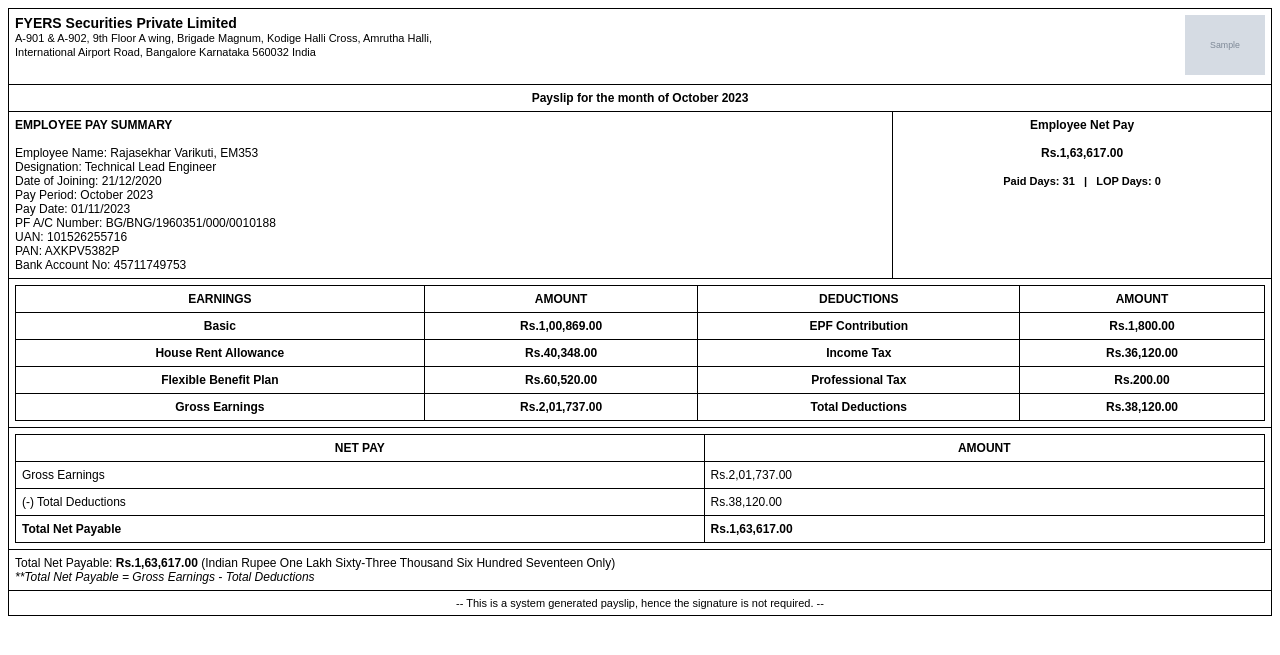
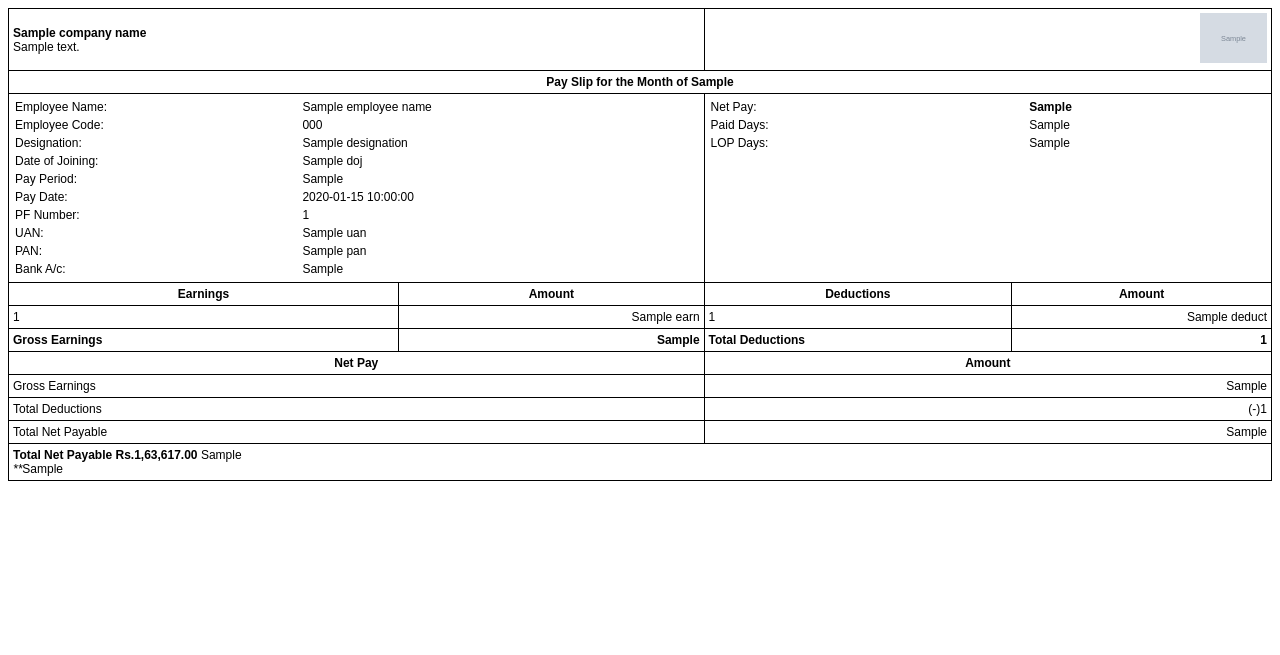
Before and after one commit to SuhanaShaik671/PaySlipPdfProject, a Python web app: template pdfproject/pdfapp/templates/payslip.html in a window 1280 px wide. Shown: the top 655 px of the page. Run offline with Jinja, Linux system fonts and the light colour scheme; the template is opened without the code that fills it: most values are stand-ins (such as "Sample title", 1, 10 or a date in 2020); grey boxes marked "Sample" are stand-in pictures.

Commit message:
Django Payslip Project, Dynamically fecthing the data

```diff
--- a/pdfproject/pdfapp/templates/payslip.html
+++ b/pdfproject/pdfapp/templates/payslip.html
@@ -1,154 +1,111 @@
 <!DOCTYPE html>
 <html>
 <head>
-    <meta charset="utf-8">
-    <title>Payslip</title>
+    <meta charset="UTF-8">
+    <title>Payslip - {{ payslip_month }}</title>
     <style>
-        body {
-            font-family: Arial, sans-serif;
-            font-size: 12px;
-        }
-        table {
-            width: 100%;
-            border-collapse: collapse;
-            border: 1px solid black;
-        }
-        td, th {
-            border: 1px solid black;
-            padding: 6px;
-            vertical-align: top;
-        }
-        .no-border {
-            border: none !important;
-        }
-        .center {
-            text-align: center;
-        }
-        .right {
-            text-align: right;
-        }
-        .bold {
-            font-weight: bold;
-        }
-        .company-name {
-            font-size: 14px;
-            font-weight: bold;
-        }
-        .small {
-            font-size: 11px;
-        }
+        body { font-family: Arial, sans-serif; font-size: 12px; }
+        table { border-collapse: collapse; width: 100%; }
+        .bordered td, .bordered th { border: 1px solid black; padding: 4px; }
+        .no-border td { border: none; padding: 2px; }
+        .center { text-align: center; }
+        .right { text-align: right; }
+        .bold { font-weight: bold; }
+        .logo { max-height: 50px; }
     </style>
 </head>
 <body>
 
-<table>
-    <!-- Row 1: Company name, address, logo -->
+<table class="bordered">
+    <!-- Company header -->
     <tr>
-        <td class="no-border">
-            <span class="company-name">FYERS Securities Private Limited</span><br>
-            <span class="small">
-                A-901 & A-902, 9th Floor A wing, Brigade Magnum, Kodige Halli Cross, Amrutha Halli,<br>
-                International Airport Road, Bangalore Karnataka 560032 India
-            </span>
+        <td colspan="2">
+            <div class="bold">{{ company_name }}</div>
+            <div>{{ company_address }}</div>
         </td>
-        <td class="no-border right">
-            <img src="{{ logo_path }}" alt="Logo" height="60">
+        <td colspan="2" class="right">
+            <img src="{{ logo_path }}" alt="Company Logo" class="logo">
         </td>
     </tr>
 
-    <!-- Row 2: Payslip title -->
+    <!-- Payslip title -->
     <tr>
-        <td colspan="2" class="center bold">Payslip for the month of October 2023</td>
+        <td colspan="4" class="center bold">Pay Slip for the Month of {{ payslip_month }}</td>
     </tr>
 
-    <!-- Row 3: Employee Pay Summary & Net Pay -->
+    <!-- Employee & Pay Info -->
     <tr>
-        <td width="70%">
-            <span class="bold">EMPLOYEE PAY SUMMARY</span><br><br>
-            Employee Name: Rajasekhar Varikuti, EM353<br>
-            Designation: Technical Lead Engineer<br>
-            Date of Joining: 21/12/2020<br>
-            Pay Period: October 2023<br>
-            Pay Date: 01/11/2023<br>
-            PF A/C Number: BG/BNG/1960351/000/0010188<br>
-            UAN: 101526255716<br>
-            PAN: AXKPV5382P<br>
-            Bank Account No: 45711749753
+        <td colspan="2" style="vertical-align: top;">
+            <table class="no-border">
+                <tr><td>Employee Name:</td><td>{{ employee_name }}</td></tr>
+                <tr><td>Employee Code:</td><td>{{ employee_code }}</td></tr>
+                <tr><td>Designation:</td><td>{{ designation }}</td></tr>
+                <tr><td>Date of Joining:</td><td>{{ doj }}</td></tr>
+                <tr><td>Pay Period:</td><td>{{ pay_period }}</td></tr>
+                <tr><td>Pay Date:</td><td>{{ pay_date }}</td></tr>
+                <tr><td>PF Number:</td><td>{{ pf_number }}</td></tr>
+                <tr><td>UAN:</td><td>{{ uan }}</td></tr>
+                <tr><td>PAN:</td><td>{{ pan }}</td></tr>
+                <tr><td>Bank A/c:</td><td>{{ bank_account }}</td></tr>
+            </table>
         </td>
-        <td width="30%" class="center bold">
-            Employee Net Pay<br><br>
-            Rs.1,63,617.00<br><br>
-            <span class="small">Paid Days: 31 &nbsp;&nbsp;|&nbsp;&nbsp; LOP Days: 0</span>
-        </td>
-    </tr>
-
-    <!-- Row 4: Earnings and Deductions -->
-    <tr class="bold center">
-        <td colspan="2">
-            <table width="100%">
-                <tr>
-                    <th>EARNINGS</th>
-                    <th>AMOUNT</th>
-                    <th>DEDUCTIONS</th>
-                    <th>AMOUNT</th>
-                </tr>
-                <tr>
-                    <td>Basic</td><td>Rs.1,00,869.00</td>
-                    <td>EPF Contribution</td><td>Rs.1,800.00</td>
-                </tr>
-                <tr>
-                    <td>House Rent Allowance</td><td>Rs.40,348.00</td>
-                    <td>Income Tax</td><td>Rs.36,120.00</td>
-                </tr>
-                <tr>
-                    <td>Flexible Benefit Plan</td><td>Rs.60,520.00</td>
-                    <td>Professional Tax</td><td>Rs.200.00</td>
-                </tr>
-                <tr class="bold">
-                    <td>Gross Earnings</td><td>Rs.2,01,737.00</td>
-                    <td>Total Deductions</td><td>Rs.38,120.00</td>
-                </tr>
+        <td colspan="2" style="vertical-align: top;">
+            <table class="no-border">
+                <tr><td>Net Pay:</td><td class="bold">{{ net_pay }}</td></tr>
+                <tr><td>Paid Days:</td><td>{{ paid_days }}</td></tr>
+                <tr><td>LOP Days:</td><td>{{ lop_days }}</td></tr>
             </table>
         </td>
     </tr>
 
-    <!-- Row 5: Net Pay Table -->
-    <tr>
-        <td colspan="2">
-            <table width="100%">
-                <tr class="bold center">
-                    <th>NET PAY</th>
-                    <th>AMOUNT</th>
-                </tr>
-                <tr>
-                    <td>Gross Earnings</td>
-                    <td>Rs.2,01,737.00</td>
-                </tr>
-                <tr>
-                    <td>(-) Total Deductions</td>
-                    <td>Rs.38,120.00</td>
-                </tr>
-                <tr class="bold">
-                    <td>Total Net Payable</td>
-                    <td>Rs.1,63,617.00</td>
-                </tr>
-            </table>
-        </td>
+    <!-- Earnings & Deductions Table -->
+    <tr class="bold center">
+        <td>Earnings</td>
+        <td>Amount</td>
+        <td>Deductions</td>
+        <td>Amount</td>
     </tr>
 
-    <!-- Row 6: Net Pay in Words -->
+    {% for earn, deduct in rows %}
     <tr>
-        <td colspan="2">
-            Total Net Payable: <b>Rs.1,63,617.00</b> (Indian Rupee One Lakh Sixty-Three Thousand Six Hundred Seventeen Only)<br>
-            <i>**Total Net Payable = Gross Earnings - Total Deductions</i>
-        </td>
+        <td>{{ earn.0 }}</td>
+        <td class="right">{{ earn.1 }}</td>
+        <td>{{ deduct.0 }}</td>
+        <td class="right">{{ deduct.1 }}</td>
+    </tr>
+    {% endfor %}
+
+    <!-- Totals -->
+    <tr class="bold">
+        <td>Gross Earnings</td>
+        <td class="right">{{ gross_earnings }}</td>
+        <td>Total Deductions</td>
+        <td class="right">{{ total_deductions }}</td>
     </tr>
 
-    <!-- Row 7: Footer -->
+    <!-- Net Pay Section -->
+    <tr class="bold center">
+        <td colspan="2">Net Pay</td>
+        <td colspan="2">Amount</td>
+    </tr>
     <tr>
-        <td colspan="2" class="center small">
-            -- This is a system generated payslip, hence the signature is not required. --
-        </td>
+        <td colspan="2">Gross Earnings</td>
+        <td colspan="2" class="right">{{ gross_earnings }}</td>
+    </tr>
+    <tr>
+        <td colspan="2">Total Deductions</td>
+        <td colspan="2" class="right">(-){{ total_deductions }}</td>
+    </tr>
+    <tr>
+        <td colspan="2">Total Net Payable</td>
+        <td colspan="2" class="right">{{ net_pay }}</td>
+    </tr>
+
+    <!-- Net Pay in Words + Formula -->
+    <tr>
+        <td colspan="4">
+            <strong>Total Net Payable Rs.1,63,617.00</strong> {{ net_pay_words }}  <br>
+         <em>**</em>{{net_pay_formula}} </td>
     </tr>
 </table>
 
```
Also changed, not shown: pdfproject/pdfapp/views.py (+65 -12 lines).
